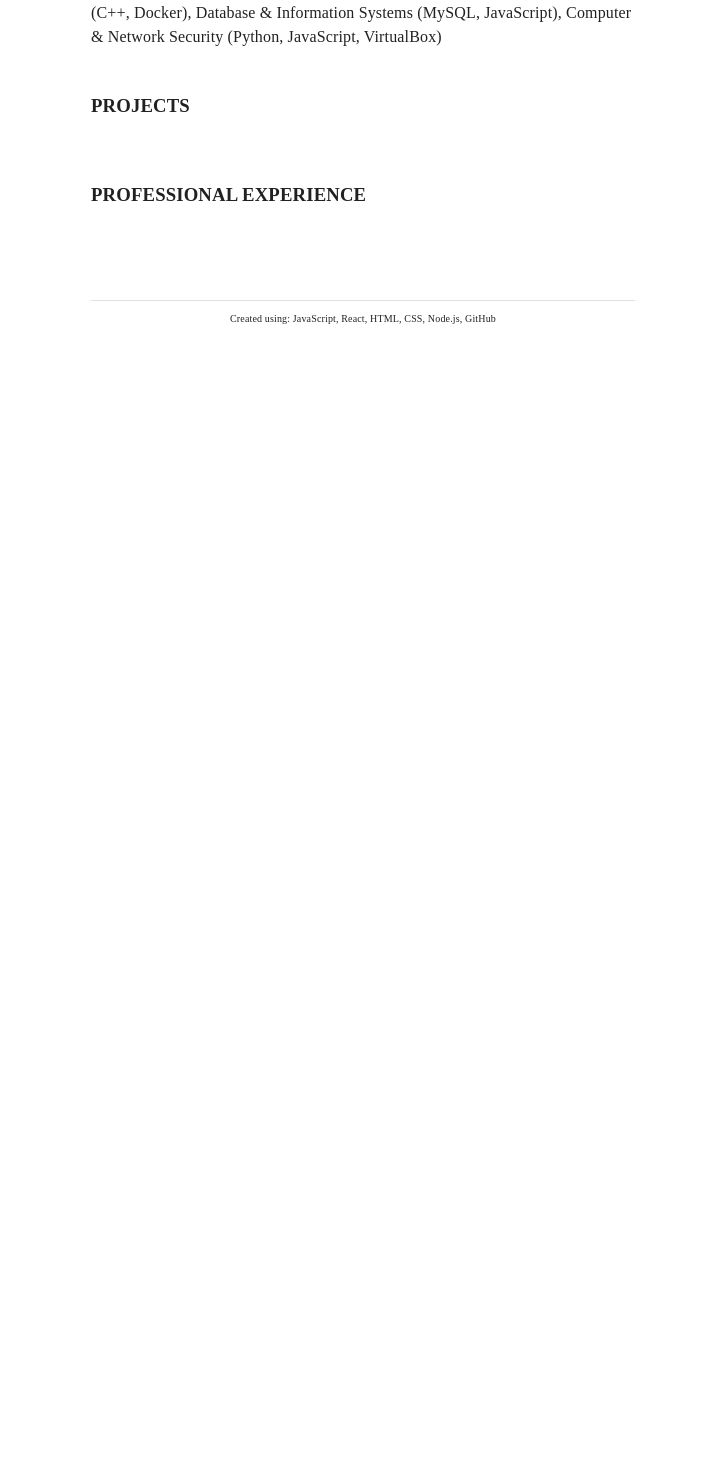
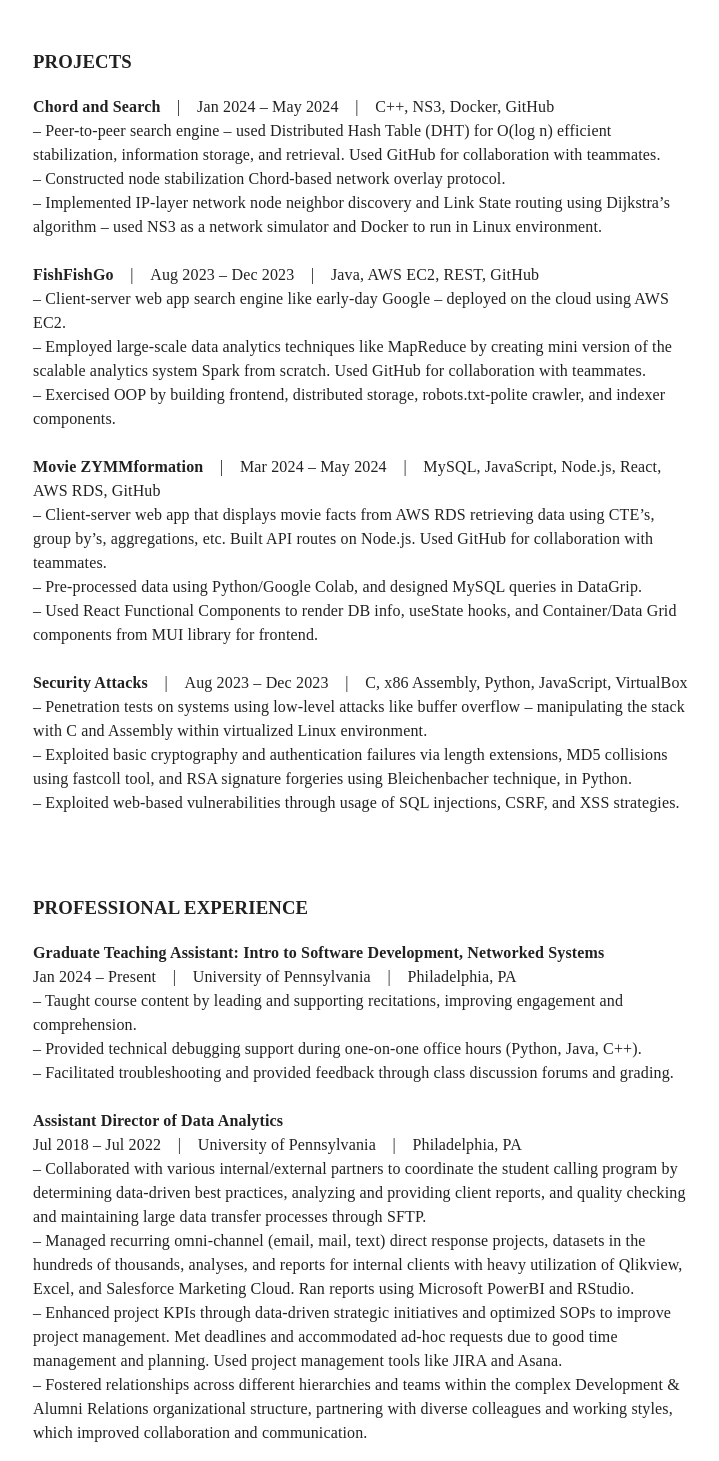
Before and after one commit to naomi-m/naomi-m.github.io, a React (Create React App) app: page / in a window 1280 px wide. Shown: the part 589-2050 px from the top of the page, without its empty margins (277-996 px from the left). Before the commit the page ends 925 px from the top, so only its background shows below. Built offline with nearby package versions, Linux system fonts and the light colour scheme.

Commit message:
content populated, formatting

```diff
--- a/src/pages/HomePage.js
+++ b/src/pages/HomePage.js
@@ -1,16 +1,19 @@
 import { useEffect, useState } from 'react';
-import { Container, Divider, Link } from '@mui/material';
+import { Box, Container, Divider, Link } from '@mui/material';
 // import { NavLink } from 'reasct-router-dom';
 
 // const config = require('../config.json');
 
 export default function HomePage() {
-  let [containerWidth, setContainerWidth] = useState(window.innerWidth <= 768 ? 100 : 50);
+  const widthCompare = 1000;  //768 standard px for mobile
+  let widthWeb = 100;
+  let widthMobile = 60;
+  let [containerWidth, setContainerWidth] = useState(window.innerWidth <= widthCompare ? widthWeb : widthMobile);
 
   useEffect(() => {
     // sync container width based on window size
     function handleResize() {
-      setContainerWidth(window.innerWidth <= 768 ? 100 : 50);  //768 standard px for mobile
+      setContainerWidth(window.innerWidth <= widthCompare ? widthWeb : widthMobile);
     }
     window.addEventListener('resize', handleResize);
     return () => window.removeEventListener('resize', handleResize);
@@ -18,17 +21,16 @@
 
 
   // container formatting
-  // const flexFormat = { display: 'flex', flexDirection: 'row', flexWrap: 'wrap', justifyContent: 'space-evenly' };
+  const flexFormat = { display: 'flex', flexDirection: 'row', flexWrap: 'wrap', justifyContent: 'center', width: `${containerWidth}%` };
   const allFormat = { fontFamily: 'calibri light', width: `${containerWidth}%` };
-  const nameFormat = { textAlign: 'center' };
-  const contentFormat = {};
+  const nameFormat = { textAlign: 'center', marginTop: 100 };
+  const contentFormat = { padding: 30 };
   const pFormat = { margin: 0, padding: 0 }
   const fourSpaces = "\u00A0\u00A0\u00A0\u00A0";  // unicode representation of non-breaking space '&nbsp;'
   const footerFormat = { fontSize: 10, textAlign: 'center' };
 
 
   // functions
-
   /**
    * Function that creates JS html code for edu/projects first line.
    * TODO parse file.
@@ -36,13 +38,37 @@
    * @returns JS code
    */
   function eduProjFirstLine(line) {
-    //TODOHERE
-    let colonLoc = line.indexOf('|');  // index where to slice
-    // slice
-    let category = line.slice(2, colonLoc);  // hypen, space always at start so start at 2
-    let description = line.slice(colonLoc+1);
+    // slice 1
+    let barLoc = line.indexOf('|');  // index where to slice
+    let title = line.slice(0, barLoc).trim();
+    // slice 2
+    let remaining = line.slice(barLoc+1)
+    barLoc = remaining.indexOf('|');
+    let dates = remaining.slice(0, barLoc).trim();
+    // slice 3
+    let city = remaining.slice(barLoc+1).trim();
 
-    return <p style={pFormat}><b>{category}</b>: {description}</p>;
+    return <p style={pFormat}><b>{title}</b>{fourSpaces}|{fourSpaces}{dates}{fourSpaces}|{fourSpaces}{city}</p>;
+  }
+
+  /**
+ * Function that creates JS html code for proexp seecond line.
+ * TODO parse file.
+ * @param {*} line
+ * @returns JS code
+ */
+  function expSecLine(line) {
+    // slice 1
+    let barLoc = line.indexOf('|');  // index where to slice
+    let dates = line.slice(0, barLoc).trim();
+    // slice 2
+    let remaining = line.slice(barLoc+1)
+    barLoc = remaining.indexOf('|');
+    let company = remaining.slice(0, barLoc).trim();
+    // slice 3
+    let city = remaining.slice(barLoc+1).trim();
+
+    return <p style={pFormat}>{dates}{fourSpaces}|{fourSpaces}{company}{fourSpaces}|{fourSpaces}{city}</p>;
   }
 
   /**
@@ -65,46 +91,114 @@
   let ts1 = skillLine("– Preferred Languages: Java, Python");
   let ts2 = skillLine("– Language Exposure: C++, C, SQL, MySQL, JavaScript, HTML, CSS");
   let ts3 = skillLine("– Competencies: Internet & Web Systems (Java, AWS EC2), Networked Systems (C++, Docker), Database & Information Systems (MySQL, JavaScript), Computer & Network Security (Python, JavaScript, VirtualBox)");
-  let l1 = eduProjFirstLine("University of Pennsylvania    |    Aug 2022 – May 2024    |    Philadelphia, PA");
+  let e1 = eduProjFirstLine("University of Pennsylvania    |    Aug 2022 – May 2024    |    Philadelphia, PA");
+  let p1 = eduProjFirstLine("Chord and Search | Jan 2024 – May 2024 | C++, NS3, Docker, GitHub");
+  let p2 = eduProjFirstLine("FishFishGo | Aug 2023 – Dec 2023 | Java, AWS EC2, REST, GitHub");
+  let p3 = eduProjFirstLine("Movie ZYMMformation | Mar 2024 – May 2024 | MySQL, JavaScript, Node.js, React, AWS RDS, GitHub");
+  let p4 = eduProjFirstLine("Security Attacks | Aug 2023 – Dec 2023 | C, x86 Assembly, Python, JavaScript, VirtualBox");
+  let exp1 = expSecLine("Jan 2024 – Present | University of Pennsylvania | Philadelphia, PA");
+  let exp2 = expSecLine("Jul 2018 – Jul 2022 | University of Pennsylvania | Philadelphia, PA");
 
 
   return (
     <Container style={allFormat}>
-      <Container><br/><br/></Container>
-
+      {/* name */}
       <Container style={nameFormat}>
-        <h1>Naomi Makishi {containerWidth}</h1>
-        <p>testtestestasf;l akjsdflkj aioiuawer haksjfan nvmvmaiue woi yatyhqljkfas kljfaoi ueouop qwiet ypqwe fk sjdnvnzx cmvlkflkj aioiuawer haksjfan nvmvmaiue woi yatyhqljkfas kljfaoi ueouop qwiet ypqwe fk sjdnvnzx cmvlkja dfoja dfoi</p>
+        <h1>Naomi Makishi</h1>
+        {/* TODO add image for links */}
+        {/* <Container style={flexFormat}>
+          <Box sx={{ width: 100, p: 0 }}>
+            <a style={pFormat} href="http://www.linkedin.com/in/makishi"></a>
+            <img src="/src/images/linkedinlogo.png" alt="LinkedIn logo with link to profile"/>
+          </Box>
+          <Box sx={{ width: 100, p: 0 }}>
+          <a style={pFormat} href="http://www.github.com/naomi-m"><img src="" alt="GitHub logo with link to profile"></img></a>
+          </Box>
+        </Container> */}
+        {/* <p>testtestestasf;l akjsdflkj aioiuawer haksjfan nvmvmaiue woi yatyhqljkfas kljfaoi ueouop qwiet ypqwe fk sjdnvnzx cmvlkflkj aioiuawer haksjfan nvmvmaiue woi yatyhqljkfas kljfaoi ueouop qwiet ypqwe fk sjdnvnzx cmvlkja dfoja dfoi</p> */}
       </Container>
 
+      {/* edu */}
       <Container style={contentFormat}>
         <h3>EDUCATION</h3>
-        <p style={pFormat}><b>University of Pennsylvania</b>{fourSpaces}|{fourSpaces}Aug 2022 - May 2024{fourSpaces}|{fourSpaces}Philadelphia, PA</p>
+        {e1}
         <p style={pFormat}>Masters, Computer Science (MCIT)</p>
-        <p>testtestestasf;l akjsdflkj aioiuawer haksjfan nvmvmaiue woi yatyhqljkfas kljfaoi ueouop qwiet ypqwe fk sjdnvnzx cmvlkflkj aioiuawer haksjfan nvmvmaiue woi yatyhqljkfas kljfaoi ueouop qwiet ypqwe fk sjdnvnzx cmvlkja dfoja dfoi</p>
-        <br/>
       </Container>
 
+      {/* skills */}
       <Container style={contentFormat}>
         <h3>TECHNICAL SKILLS</h3>
         {ts1}
         {ts2}
         {ts3}
-        <br/>
       </Container>
 
+      {/* projects */}
       <Container style={contentFormat}>
         <h3>PROJECTS</h3>
+        {p1}
+        <p style={pFormat}>– Peer-to-peer search engine – used Distributed Hash Table (DHT) for O(log n) efficient stabilization, information storage, and retrieval. Used GitHub for collaboration with teammates.
+        </p>
+        <p style={pFormat}>– Constructed node stabilization Chord-based network overlay protocol.
+        </p>
+        <p style={pFormat}>– Implemented IP-layer network node neighbor discovery and Link State routing using Dijkstra’s algorithm – used NS3 as a network simulator and Docker to run in Linux environment.
+        </p>
         <br/>
+
+        {p2}
+        <p style={pFormat}>– Client-server web app search engine like early-day Google – deployed on the cloud using AWS EC2.
+        </p>
+        <p style={pFormat}>– Employed large-scale data analytics techniques like MapReduce by creating mini version of the scalable analytics system Spark from scratch. Used GitHub for collaboration with teammates.
+        </p>
+        <p style={pFormat}>– Exercised OOP by building frontend, distributed storage, robots.txt-polite crawler, and indexer components.
+        </p>
+        <br/>
+
+        {p3}
+        <p style={pFormat}>– Client-server web app that displays movie facts from AWS RDS retrieving data using CTE’s, group by’s, aggregations, etc. Built API routes on Node.js. Used GitHub for collaboration with teammates.
+        </p>
+        <p style={pFormat}>– Pre-processed data using Python/Google Colab, and designed MySQL queries in DataGrip.
+        </p>
+        <p style={pFormat}>– Used React Functional Components to render DB info, useState hooks, and Container/Data Grid components from MUI library for frontend.
+        </p>
+        <br/>
+
+        {p4}
+        <p style={pFormat}>– Penetration tests on systems using low-level attacks like buffer overflow – manipulating the stack with C and Assembly within virtualized Linux environment.
+        </p>
+        <p style={pFormat}>– Exploited basic cryptography and authentication failures via length extensions, MD5 collisions using fastcoll tool, and RSA signature forgeries using Bleichenbacher technique, in Python.
+        </p>
+        <p style={pFormat}>– Exploited web-based vulnerabilities through usage of SQL injections, CSRF, and XSS strategies.
+        </p>
       </Container>
 
+      {/* exp */}
       <Container style={contentFormat}>
         <h3>PROFESSIONAL EXPERIENCE</h3>
+        <p style={pFormat}><b>Graduate Teaching Assistant: Intro to Software Development, Networked Systems</b></p>
+        {exp1}
+        <p style={pFormat}>– Taught course content by leading and supporting recitations, improving engagement and comprehension.
+        </p>
+        <p style={pFormat}>– Provided technical debugging support during one-on-one office hours (Python, Java, C++).
+        </p>
+        <p style={pFormat}>– Facilitated troubleshooting and provided feedback through class discussion forums and grading.
+        </p>
         <br/>
+
+        <p style={pFormat}><b>Assistant Director of Data Analytics</b></p>
+        {exp2}
+        <p style={pFormat}>– Collaborated with various internal/external partners to coordinate the student calling program by determining data-driven best practices, analyzing and providing client reports, and quality checking and maintaining large data transfer processes through SFTP.
+        </p>
+        <p style={pFormat}>– Managed recurring omni-channel (email, mail, text) direct response projects, datasets in the hundreds of thousands, analyses, and reports for internal clients with heavy utilization of Qlikview, Excel, and Salesforce Marketing Cloud. Ran reports using Microsoft PowerBI and RStudio.
+        </p>
+        <p style={pFormat}>– Enhanced project KPIs through data-driven strategic initiatives and optimized SOPs to improve project management. Met deadlines and accommodated ad-hoc requests due to good time management and planning. Used project management tools like JIRA and Asana.
+        </p>
+        <p style={pFormat}>– Fostered relationships across different hierarchies and teams within the complex Development & Alumni Relations organizational structure, partnering with diverse colleagues and working styles, which improved collaboration and communication.
+        </p>
       </Container>
 
       <Container><br/><br/></Container>
-
+      {/* footer */}
       <Container style={footerFormat}>
         <Divider />
         <p>Created using: JavaScript, React, HTML, CSS, Node.js, GitHub</p>
```
Also changed, not shown: src/images/githublogo.png (added), src/images/linkedinlogo.png (added).
